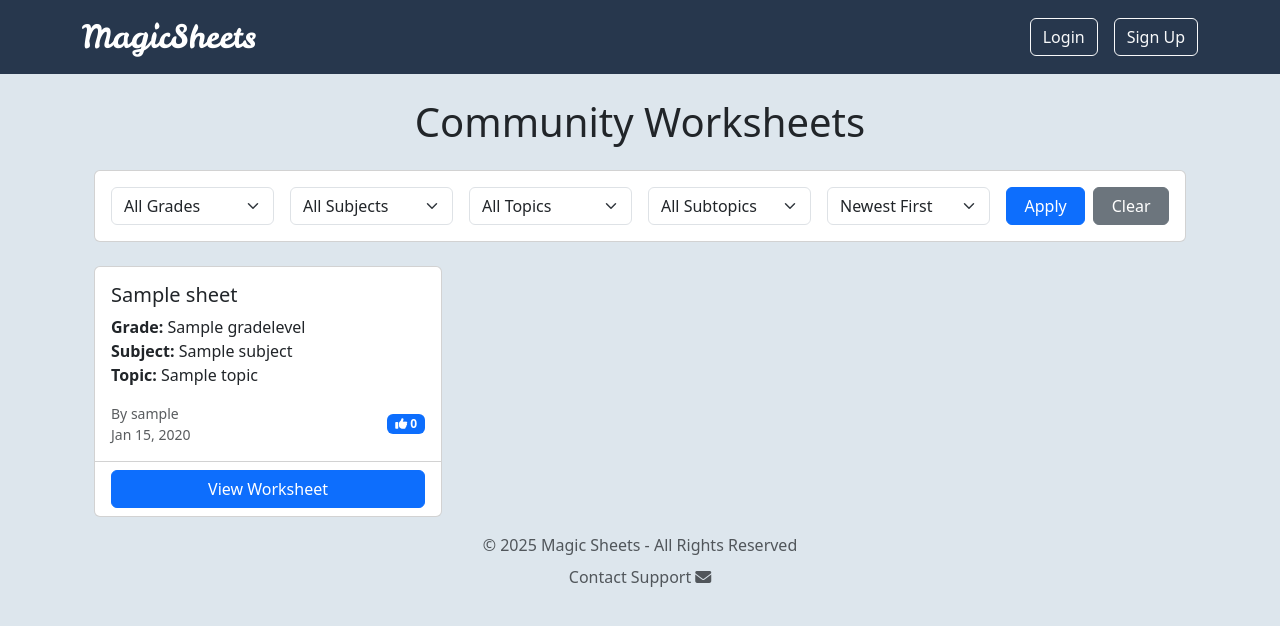
After one commit to donnmaldonado/magic_sheets, a Django app: page /communitysheets/ in a window 1280 px wide. The commit adds this page. Shown: the top 626 px of the page. Run offline with Django 5.2, Linux system fonts and the light colour scheme; tables that the repository leaves empty hold one stand-in row (values such as "Sample post").

```diff
--- a/main/templates/base.html
+++ b/main/templates/base.html
@@ -33,10 +33,10 @@
                 <ul class="navbar-nav ms-auto gap-3">
                     {% if user.is_authenticated %}
                     <li class="nav-item">
-                        <a class="btn btn-light" href="">Community Sheets</a>
+                        <a class="btn btn-light" href="{% url 'communitysheets' %}">Community Sheets</a>
                     </li>
                     <li class="nav-item">
-                        <a class="btn btn-light" href="">Saved Sheets</a>
+                        <a class="btn btn-light" href="{% url 'savedsheets' %}">Saved Sheets</a>
                     </li>
                     <li class="nav-item">
                         <a class="btn btn-light" href="{% url 'createsheet' %}">Create Sheet</a>
@@ -86,5 +86,8 @@
 
     <!-- Close alert button -->
     <script src="{% static 'main/js/alert-dismiss.js' %}" defer></script>
+    <!-- Bootstrap JS -->
+    <script src="https://cdn.jsdelivr.net/npm/bootstrap@5.3.5/dist/js/bootstrap.bundle.min.js" integrity="sha384-k6d4wzSIapyDyv1kpU366/PK5hCdSbCRGRCMv+eplOQJWyd1fbcAu9OCUj5zNLiq" crossorigin="anonymous"></script>
+
 </body>
 </html>
--- /dev/null
+++ b/main/templates/communitysheets.html
@@ -0,0 +1,170 @@
+{% extends "base.html" %}
+
+{% block title %}Community Worksheets - Magic Sheets{% endblock %}
+
+{% block content %}
+<div class="container">
+    <h1 class="text-center mb-4">Community Worksheets</h1>
+
+    <!-- Filter Form -->
+    <div class="card mb-4">
+        <div class="card-body">
+            <form id="filterForm" method="GET" class="row g-3 align-items-end">
+                <div class="col-md-2">
+                    <select class="form-select" id="grade_level" name="grade_level">
+                        <option value="">All Grades</option>
+                        {% for grade in grade_levels %}
+                            <option value="{{ grade.id }}" {% if selected_grade == grade.id|stringformat:"i" %}selected{% endif %}>
+                                {{ grade.name }}
+                            </option>
+                        {% endfor %}
+                    </select>
+                </div>
+                <div class="col-md-2">
+                    <select class="form-select" id="subject" name="subject">
+                        <option value="">All Subjects</option>
+                        {% for subj in subjects %}
+                            <option value="{{ subj.id }}" {% if selected_subject == subj.id|stringformat:"i" %}selected{% endif %}>
+                                {{ subj.name }}
+                            </option>
+                        {% endfor %}
+                    </select>
+                </div>
+                <div class="col-md-2">
+                    <select class="form-select" id="topic" name="topic">
+                        <option value="">All Topics</option>
+                        {% for t in topics %}
+                            <option value="{{ t.id }}" {% if selected_topic == t.id|stringformat:"i" %}selected{% endif %}>
+                                {{ t.name }}
+                            </option>
+                        {% endfor %}
+                    </select>
+                </div>
+                <div class="col-md-2">
+                    <select class="form-select" id="subtopic" name="subtopic">
+                        <option value="">All Subtopics</option>
+                        {% for st in subtopics %}
+                            <option value="{{ st.id }}" {% if selected_subtopic == st.id|stringformat:"i" %}selected{% endif %}>
+                                {{ st.name }}
+                            </option>
+                        {% endfor %}
+                    </select>
+                </div>
+                <div class="col-md-2">
+                    <select class="form-select" name="sort_by">
+                        <option value="date_desc" {% if selected_sort == 'date_desc' %}selected{% endif %}>Newest First</option>
+                        <option value="date_asc" {% if selected_sort == 'date_asc' %}selected{% endif %}>Oldest First</option>
+                        <option value="likes_desc" {% if selected_sort == 'likes_desc' %}selected{% endif %}>Most Liked</option>
+                        <option value="likes_asc" {% if selected_sort == 'likes_asc' %}selected{% endif %}>Least Liked</option>
+                    </select>
+                </div>
+                <div class="col-md-2 d-flex gap-2 align-items-end">
+                    <button type="submit" class="btn btn-primary flex-grow-1">Apply</button>
+                    <a href="{% url 'communitysheets' %}" class="btn btn-secondary flex-grow-1">Clear</a>
+                </div>
+            </form>
+        </div>
+    </div>
+
+    {% if published_sheets %}
+        <div class="row row-cols-1 row-cols-md-2 row-cols-lg-3 g-4">
+            {% for sheet in published_sheets %}
+                <div class="col">
+                    <div class="card h-100">
+                        <div class="card-body">
+                            <h5 class="card-title">{{ sheet.title }}</h5>
+                            <div class="card-text">
+                                <p class="mb-1">
+                                    <strong>Grade:</strong> {{ sheet.grade_level.name }}<br>
+                                    <strong>Subject:</strong> {{ sheet.subject.name }}<br>
+                                    <strong>Topic:</strong> {{ sheet.topic.name }}
+                                </p>
+                                <div class="d-flex justify-content-between align-items-center mt-3">
+                                    <small class="text-muted">
+                                        By {{ sheet.user.username }}<br>
+                                        {{ sheet.created_at|date:"M d, Y" }}
+                                    </small>
+                                    <div class="d-flex gap-2">
+                                        <span class="badge bg-primary">
+                                            <i class="fas fa-thumbs-up"></i> {{ sheet.total_likes|default:0 }}
+                                        </span>
+                                    </div>
+                                </div>
+                            </div>
+                        </div>
+                        <div class="card-footer bg-transparent">
+                            <div class="d-grid gap-2">
+                                <a href="{% url 'viewsheet' sheet.id %}" class="btn btn-primary">View Worksheet</a>
+                            </div>
+                        </div>
+                    </div>
+                </div>
+            {% endfor %}
+        </div>
+    {% else %}
+        <div class="alert alert-info text-center">
+            No published worksheets available yet. Be the first to create one!
+        </div>
+    {% endif %}
+</div>
+
+{% block javascript %}
+<script>
+document.addEventListener('DOMContentLoaded', function() {
+    const gradeSelect = document.getElementById('grade_level');
+    const subjectSelect = document.getElementById('subject');
+    const topicSelect = document.getElementById('topic');
+    const subtopicSelect = document.getElementById('subtopic');
+
+    // Function to update topics based on grade and subject
+    function updateTopics() {
+        const gradeLevel = gradeSelect.value;
+        const subject = subjectSelect.value;
+
+        if (gradeLevel && subject) {
+            fetch(`/get_topics/?grade_level=${gradeLevel}&subject=${subject}`)
+                .then(response => response.json())
+                .then(data => {
+                    topicSelect.innerHTML = '<option value="">All Topics</option>';
+                    data.forEach(topic => {
+                        topicSelect.innerHTML += `<option value="${topic.id}">${topic.name}</option>`;
+                    });
+                    // Clear subtopics when topics change
+                    subtopicSelect.innerHTML = '<option value="">All Subtopics</option>';
+                });
+        } else {
+            topicSelect.innerHTML = '<option value="">All Topics</option>';
+            subtopicSelect.innerHTML = '<option value="">All Subtopics</option>';
+        }
+    }
+
+    // Function to update subtopics based on topic
+    function updateSubtopics() {
+        const topic = topicSelect.value;
+
+        if (topic) {
+            fetch(`/get_subtopics/?topic=${topic}`)
+                .then(response => response.json())
+                .then(data => {
+                    subtopicSelect.innerHTML = '<option value="">All Subtopics</option>';
+                    data.forEach(subtopic => {
+                        subtopicSelect.innerHTML += `<option value="${subtopic.id}">${subtopic.name}</option>`;
+                    });
+                });
+        } else {
+            subtopicSelect.innerHTML = '<option value="">All Subtopics</option>';
+        }
+    }
+
+    // Add event listeners
+    gradeSelect.addEventListener('change', updateTopics);
+    subjectSelect.addEventListener('change', updateTopics);
+    topicSelect.addEventListener('change', updateSubtopics);
+
+    // Initialize the form state
+    updateTopics();
+    updateSubtopics();
+});
+</script>
+{% endblock %}
+{% endblock %}
--- a/main/urls.py
+++ b/main/urls.py
@@ -11,6 +11,9 @@ urlpatterns = [
     path('get_subtopics/', views.get_subtopics, name='get_subtopics'),
     path('viewsheet/<int:sheet_id>/', views.viewsheet, name='viewsheet'),
     path('sheet/<int:sheet_id>/toggle-like/', views.toggle_like, name='toggle_like'),
+    path('sheet/<int:sheet_id>/toggle-save/', views.toggle_save, name='toggle_save'),
+    path('savedsheets/', views.savedsheets, name='savedsheets'),
     path('editsheet/<int:sheet_id>/', views.editsheet, name='editsheet'),
     path('regenerate/<int:sheet_id>/', views.regenerate_sheet, name='regenerate_sheet'),
+    path('communitysheets/', views.communitysheets, name='communitysheets'),
 ]
--- a/main/views.py
+++ b/main/views.py
@@ -2,12 +2,13 @@ from django.shortcuts import render, redirect, get_object_or_404
 from django.contrib.auth import authenticate, login as auth_login, logout as auth_logout
 from django.contrib.auth.decorators import login_required
 from .forms import UserLoginForm, UserRegistrationForm, SheetCreationForm
-from .models import Sheet, Topic, SubTopic, Prompt, SavedSheet, LikedSheet
+from .models import Sheet, Topic, SubTopic, Prompt, SavedSheet, LikedSheet, GradeLevel, Subject
 from django.contrib import messages
 from django.http import JsonResponse
 from django.views.decorators.http import require_POST
 from .worksheet_utils.file_utils import create_sheet as generate_worksheet_files, create_worksheet_files
 from .worksheet_utils.generation import regenerate_worksheet_content
+from django.db import models
 # Create your views here.
 
 def home(request):
@@ -47,7 +48,6 @@ def signup(request):
     return render(request, "signup.html", {'form': form})
 
 def logout(request):
-
     if request.method == 'POST':
         auth_logout(request)
         messages.success(request, 'You have been logged out successfully.')
@@ -185,6 +185,23 @@ def toggle_like(request, sheet_id):
         'like_count': sheet.like_count
     })
 
+@require_POST
+@login_required
+def toggle_save(request, sheet_id):
+    sheet = get_object_or_404(Sheet, id=sheet_id)
+    saved_sheet, created = SavedSheet.objects.get_or_create(user=request.user, sheet=sheet)
+
+    if not created:
+        # User already saved the sheet, so unsave it
+        saved_sheet.delete()
+        saved = False
+    else:
+        saved = True
+
+    return JsonResponse({
+        'saved': saved
+    })
+
 @login_required
 def editsheet(request, sheet_id):
     sheet = get_object_or_404(Sheet, id=sheet_id)
@@ -238,3 +255,109 @@ def regenerate_sheet(request, sheet_id):
             messages.warning(request, 'Please select a regeneration option.')
 
     return redirect('viewsheet', sheet_id=sheet_id)
+
+def communitysheets(request):
+    # Get all published sheets ordered by creation date (newest first)
+    published_sheets = Sheet.objects.filter(published=True)
+
+    # Get filter parameters from request
+    grade_level = request.GET.get('grade_level')
+    subject = request.GET.get('subject')
+    topic = request.GET.get('topic')
+    subtopic = request.GET.get('subtopic')
+    sort_by = request.GET.get('sort_by', 'date_desc')  # Default to newest first
+
+    # Apply filters if they exist
+    if grade_level:
+        published_sheets = published_sheets.filter(grade_level_id=grade_level)
+    if subject:
+        published_sheets = published_sheets.filter(subject_id=subject)
+    if topic:
+        published_sheets = published_sheets.filter(topic_id=topic)
+    if subtopic:
+        published_sheets = published_sheets.filter(sub_topic_id=subtopic)
+
+    # Apply sorting
+    if sort_by == 'date_desc':
+        published_sheets = published_sheets.order_by('-created_at')
+    elif sort_by == 'date_asc':
+        published_sheets = published_sheets.order_by('created_at')
+    elif sort_by == 'likes_desc':
+        published_sheets = published_sheets.annotate(total_likes=models.Count('likes')).order_by('-total_likes')
+    elif sort_by == 'likes_asc':
+        published_sheets = published_sheets.annotate(total_likes=models.Count('likes')).order_by('total_likes')
+
+    # Get all available options for filters
+    grade_levels = GradeLevel.objects.all()
+    subjects = Subject.objects.all()
+    topics = Topic.objects.all()
+    subtopics = SubTopic.objects.all()
+
+    context = {
+        'published_sheets': published_sheets,
+        'grade_levels': grade_levels,
+        'subjects': subjects,
+        'topics': topics,
+        'subtopics': subtopics,
+        'selected_grade': grade_level,
+        'selected_subject': subject,
+        'selected_topic': topic,
+        'selected_subtopic': subtopic,
+        'selected_sort': sort_by,
+    }
+    return render(request, 'communitysheets.html', context)
+
+@login_required
+def savedsheets(request):
+    # Get all sheets saved by the current user
+    saved_sheets = Sheet.objects.filter(
+        savedsheet__user=request.user,
+        published=True  # Only show published sheets
+    )
+
+    # Get filter parameters from request
+    grade_level = request.GET.get('grade_level')
+    subject = request.GET.get('subject')
+    topic = request.GET.get('topic')
+    subtopic = request.GET.get('subtopic')
+    sort_by = request.GET.get('sort_by', 'date_desc')  # Default to newest first
+
+    # Apply filters if they exist
+    if grade_level:
+        saved_sheets = saved_sheets.filter(grade_level_id=grade_level)
+    if subject:
+        saved_sheets = saved_sheets.filter(subject_id=subject)
+    if topic:
+        saved_sheets = saved_sheets.filter(topic_id=topic)
+    if subtopic:
+        saved_sheets = saved_sheets.filter(sub_topic_id=subtopic)
+
+    # Apply sorting
+    if sort_by == 'date_desc':
+        saved_sheets = saved_sheets.order_by('-created_at')
+    elif sort_by == 'date_asc':
+        saved_sheets = saved_sheets.order_by('created_at')
+    elif sort_by == 'likes_desc':
+        saved_sheets = saved_sheets.annotate(total_likes=models.Count('likes')).order_by('-total_likes')
+    elif sort_by == 'likes_asc':
+        saved_sheets = saved_sheets.annotate(total_likes=models.Count('likes')).order_by('total_likes')
+
+    # Get all available options for filters
+    grade_levels = GradeLevel.objects.all()
+    subjects = Subject.objects.all()
+    topics = Topic.objects.all()
+    subtopics = SubTopic.objects.all()
+
+    context = {
+        'saved_sheets': saved_sheets,
+        'grade_levels': grade_levels,
+        'subjects': subjects,
+        'topics': topics,
+        'subtopics': subtopics,
+        'selected_grade': grade_level,
+        'selected_subject': subject,
+        'selected_topic': topic,
+        'selected_subtopic': subtopic,
+        'selected_sort': sort_by,
+    }
+    return render(request, 'savedsheets.html', context)
```
Also changed, not shown: main/models.py (+4 -4 lines), main/templates/savedsheets.html (added, +163 -0 lines), main/templates/viewsheet.html (+17 -0 lines).
